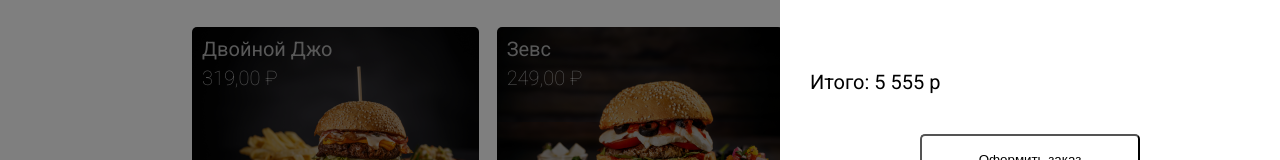
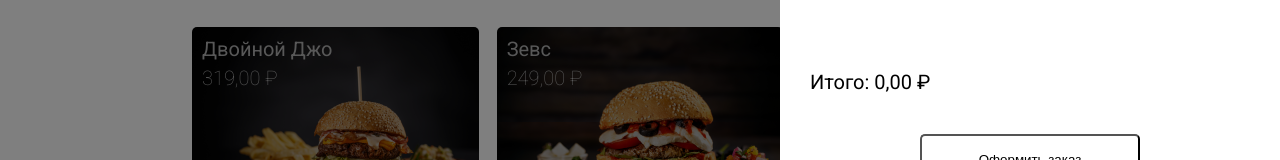
Before and after one commit to ANZania/bullko, a React (Create React App) app: page / in a window 1280 px wide. Both pictures are taken after a click on the element "Корзина". Shown: the part 586-746 px from the top of the page. Built offline with nearby package versions, Linux system fonts and the light colour scheme; what react-animations would draw is missing.

Commit message:
Refactor functions

```diff
--- /dev/null
+++ b/src/Components/Functions/addRubSign.js
@@ -0,0 +1 @@
+export const addRubSign = value => value.toLocaleString('ru-RU', {style: 'currency', currency: 'RUB'});
--- /dev/null
+++ b/src/Components/Functions/countPrice.js
@@ -0,0 +1 @@
+export const countPrice = order => order.price * order.count;
--- a/src/Components/Hooks/useCount.js
+++ b/src/Components/Hooks/useCount.js
@@ -6,6 +6,7 @@ export function useCount() {
     const onChange = (event) => {
         if ((event.target.value >= 1) && (Number.isInteger(event.target.value))) {
             setCount(event.target.value);
+
         }
     };
 
--- a/src/Components/Menu/ItemList.js
+++ b/src/Components/Menu/ItemList.js
@@ -1,5 +1,6 @@
 import React from 'react';
 import styled from 'styled-components';
+import {addRubSign} from '../Functions/addRubSign';
 
 
 // STYLES
@@ -58,7 +59,7 @@ export const ItemList = ({ itemList, setOpenItem }) => (
                 img={item.img}
                 onClick={() => setOpenItem(item)}>
                 <ItemName>{item.name}</ItemName>
-                <ItemPrice>{item.price.toLocaleString('ru-RU', {style: 'currency', currency: 'RUB'})}</ItemPrice>
+                <ItemPrice>{addRubSign(item.price)}</ItemPrice>
 
             </Item>
         ))}
--- a/src/Components/Modal/Cart.js
+++ b/src/Components/Modal/Cart.js
@@ -3,6 +3,8 @@ import { slideInRight } from 'react-animations';
 import styled, { keyframes } from 'styled-components';
 import { ButtonAddItem } from '../Styled/ButtonAddItem';
 import { OrderListItem } from '../Order/OrderListItem';
+import { countPrice } from '../Functions/countPrice';
+import { addRubSign } from '../Functions/addRubSign';
 
 const Animation = keyframes`${slideInRight}`;
 
@@ -76,6 +78,8 @@ const Total = styled.div`
 
 export const Cart = ({  isCartOpened, setCartOpened, orders }) => {
 
+    const totalPriceCount = orders.reduce(( result, order ) => (countPrice(order) + result), 0)
+
     const closeModal = (event) => {
         if (event.target.id === "CartOverlay") {
             setCartOpened(null);
@@ -105,7 +109,7 @@ export const Cart = ({  isCartOpened, setCartOpened, orders }) => {
                             </EmptyOrderList>}
                         <Total>
                             <span>Итого: </span>
-                            <span>5 555 р</span>
+                            <span>{addRubSign(totalPriceCount)}</span>
                         </Total>
                     </OrderContent>
                     <Footer>
--- a/src/Components/Modal/ModalItem.js
+++ b/src/Components/Modal/ModalItem.js
@@ -5,6 +5,7 @@ import { ButtonAddItem } from '../Styled/ButtonAddItem';
 import { CountItem } from './CountItem';
 import { useCount } from '../Hooks/useCount';
 import { TotalPrice } from './TotalPrice';
+import { addRubSign } from '../Functions/addRubSign';
 
 const AnimationFadeIn = keyframes`${fadeIn}`;
 
@@ -125,7 +126,7 @@ export const ModalItem = ({ openItem, setOpenItem, orders, setOrders }) => {
                         {openItem.name}
                     </MainText>
                     <Price>
-                        {openItem.price.toLocaleString('ru-RU', {style: 'currency', currency: 'RUB'})}
+                        {addRubSign(openItem.price)}
                     </Price>
                 </HeadContent>
                 <DescriptionContent>
--- a/src/Components/Modal/TotalPrice.js
+++ b/src/Components/Modal/TotalPrice.js
@@ -1,6 +1,7 @@
 import React from 'react';
 import styled from 'styled-components';
-import { priceCounter } from '../Order/PriceCounter';
+import { addRubSign } from '../Functions/addRubSign';
+import { countPrice } from '../Functions/countPrice';
 
 const TotalPriceWrapper = styled.div`
     width: 200px;
@@ -36,7 +37,7 @@ export function TotalPrice( order ) {
             <span>Стоимость </span>
 
             <Price>
-                <p>{priceCounter( order ).toLocaleString('ru-RU', {style: 'currency', currency: 'RUB'})}</p>
+                <p>{addRubSign(countPrice( order ))}</p>
             </Price>
         </TotalPriceWrapper>
     )
--- a/src/Components/Order/OrderListItem.js
+++ b/src/Components/Order/OrderListItem.js
@@ -1,7 +1,8 @@
 import React from 'react';
 import styled from 'styled-components';
 import Delete from '../../img/delete.png';
-import { priceCounter } from './PriceCounter';
+import { addRubSign } from '../Functions/addRubSign';
+import { countPrice } from '../Functions/countPrice';
 
 const OrderListItemBlock = styled.li`
     margin-bottom: 15px;
@@ -51,7 +52,7 @@ export const OrderListItem = ({ order }) => (
         <ItemWrapper>
             <span>{ order.name }</span>
             <span>{ order.count }</span>
-            <span>{ priceCounter( order ).toLocaleString('ru-RU', {style: 'currency', currency: 'RUB'}) }</span>
+            <span>{ addRubSign(countPrice( order )) }</span>
         </ItemWrapper>
         <DeleteIcon/>
     </OrderListItemBlock>
--- a/src/Components/Order/PriceCounter.js
+++ /dev/null
@@ -1 +0,0 @@
-export const priceCounter = order => order.price * order.count;
```
Also changed, not shown: 1 other file (tests, documents, lock files or other folders).
